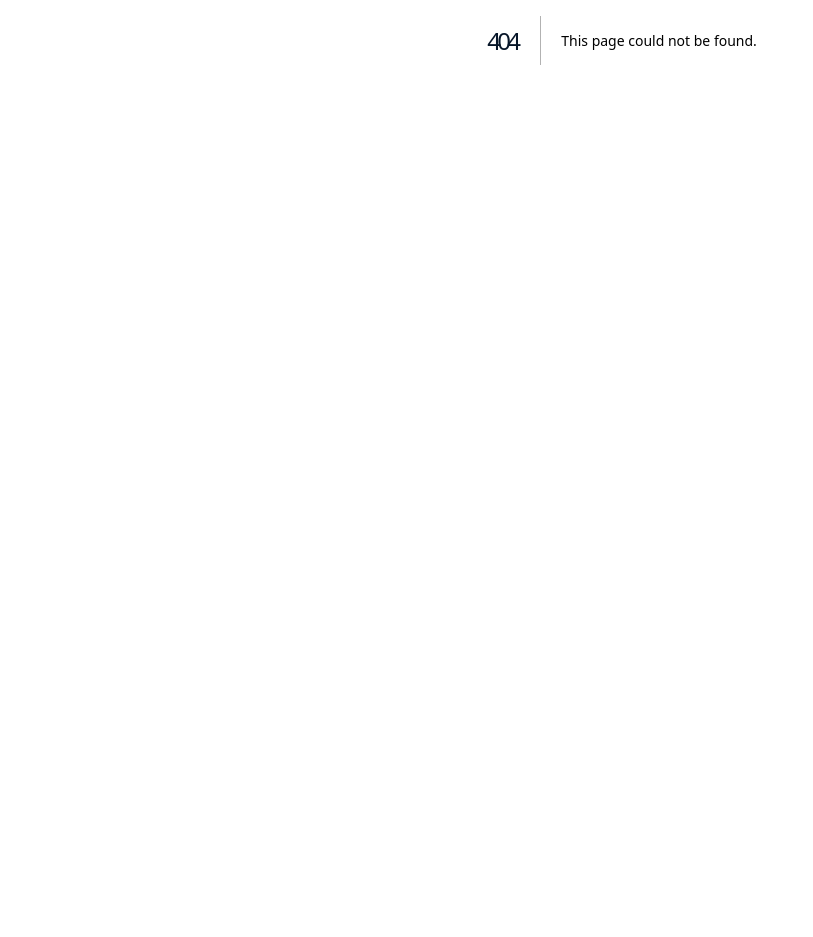
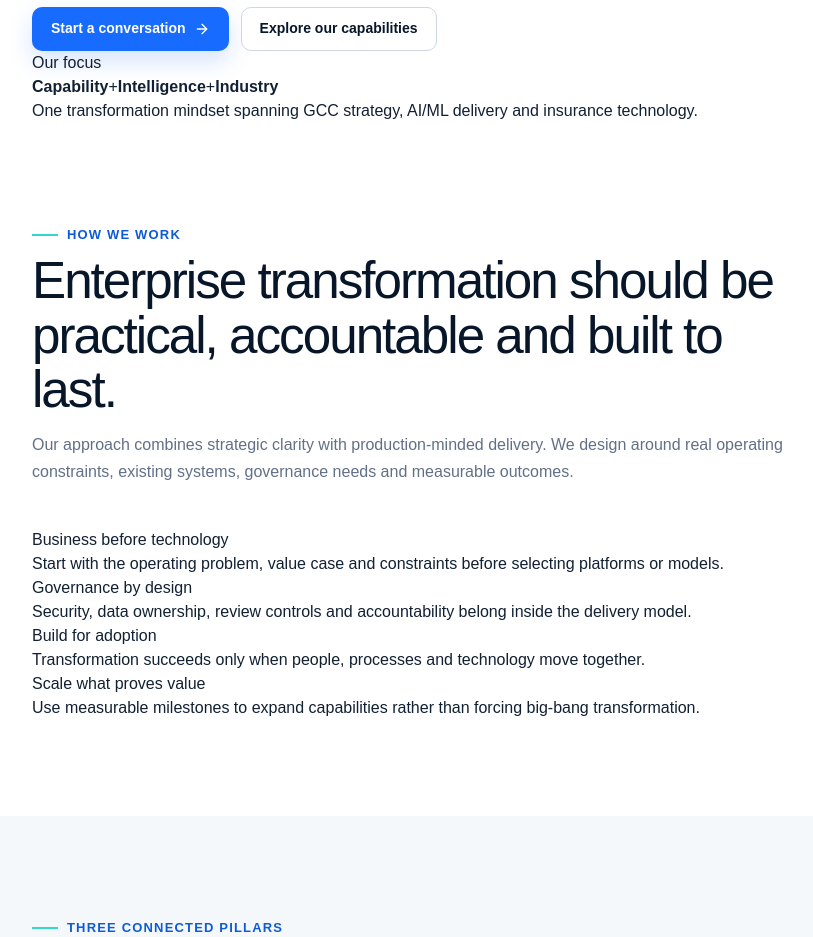
Before and after one commit to mkraja826/Nexusinn, a Next.js app: page /about in a window 1280 px wide. Before the commit this address had no page. Shown: the part 360-1297 px from the top of the page, without its empty margins (18-831 px from the left). Before the commit the page ends 800 px from the top, so only its background shows below. Built offline with nearby package versions, Linux system fonts and the light colour scheme.

Commit message:
feat: add about page

```diff
--- /dev/null
+++ b/app/about/page.tsx
@@ -0,0 +1,16 @@
+import { ArrowRight } from "lucide-react";
+
+const principles = [
+  ["Business before technology", "Start with the operating problem, value case and constraints before selecting platforms or models."],
+  ["Governance by design", "Security, data ownership, review controls and accountability belong inside the delivery model."],
+  ["Build for adoption", "Transformation succeeds only when people, processes and technology move together."],
+  ["Scale what proves value", "Use measurable milestones to expand capabilities rather than forcing big-bang transformation."],
+];
+
+export default function AboutPage(){
+  return <main>
+    <section className="service-hero"><div className="shell service-hero-grid"><div><a href="/" className="service-back">← Nexusinn</a><div className="eyebrow">About Nexusinn</div><h1>Connecting global capability, AI and insurance <span>transformation.</span></h1><p className="lead">Nexusinn is being built around a simple idea: enterprises should not have to treat capability centers, artificial intelligence and regulated-industry modernization as disconnected programs. We connect operating-model strategy with engineering, governance and domain-aware execution.</p><div className="hero-actions"><a className="btn btn-primary" href="/contact">Start a conversation <ArrowRight size={16}/></a><a className="btn btn-outline" href="/gcc-solutions">Explore our capabilities</a></div></div><div className="service-panel"><span className="service-panel-kicker">Our focus</span><div className="service-panel-flow"><b>Capability</b><span>+</span><b>Intelligence</b><span>+</span><b>Industry</b></div><p>One transformation mindset spanning GCC strategy, AI/ML delivery and insurance technology.</p></div></div></section>
+    <section className="section"><div className="shell"><div className="section-head"><div className="eyebrow">How we work</div><h2>Enterprise transformation should be practical, accountable and built to last.</h2><p>Our approach combines strategic clarity with production-minded delivery. We design around real operating constraints, existing systems, governance needs and measurable outcomes.</p></div><div className="service-card-grid">{principles.map(([title,text])=><article className="service-card" key={title}><h3>{title}</h3><p>{text}</p></article>)}</div></div></section>
+    <section className="section section-soft"><div className="shell service-two-col"><div><div className="eyebrow">Three connected pillars</div><h2>Capability, intelligence and regulated-industry execution.</h2></div><div className="service-checks"><p>Global Capability Center design and operating models</p><p>AI strategy, ML engineering and intelligent automation</p><p>Insurance claims, underwriting and platform modernization</p><p>Responsible AI, security and governance foundations</p><p>Enterprise delivery designed for progressive scale</p><p>Long-term capability building rather than one-off implementation</p></div></div></section>
+  </main>
+}
```
